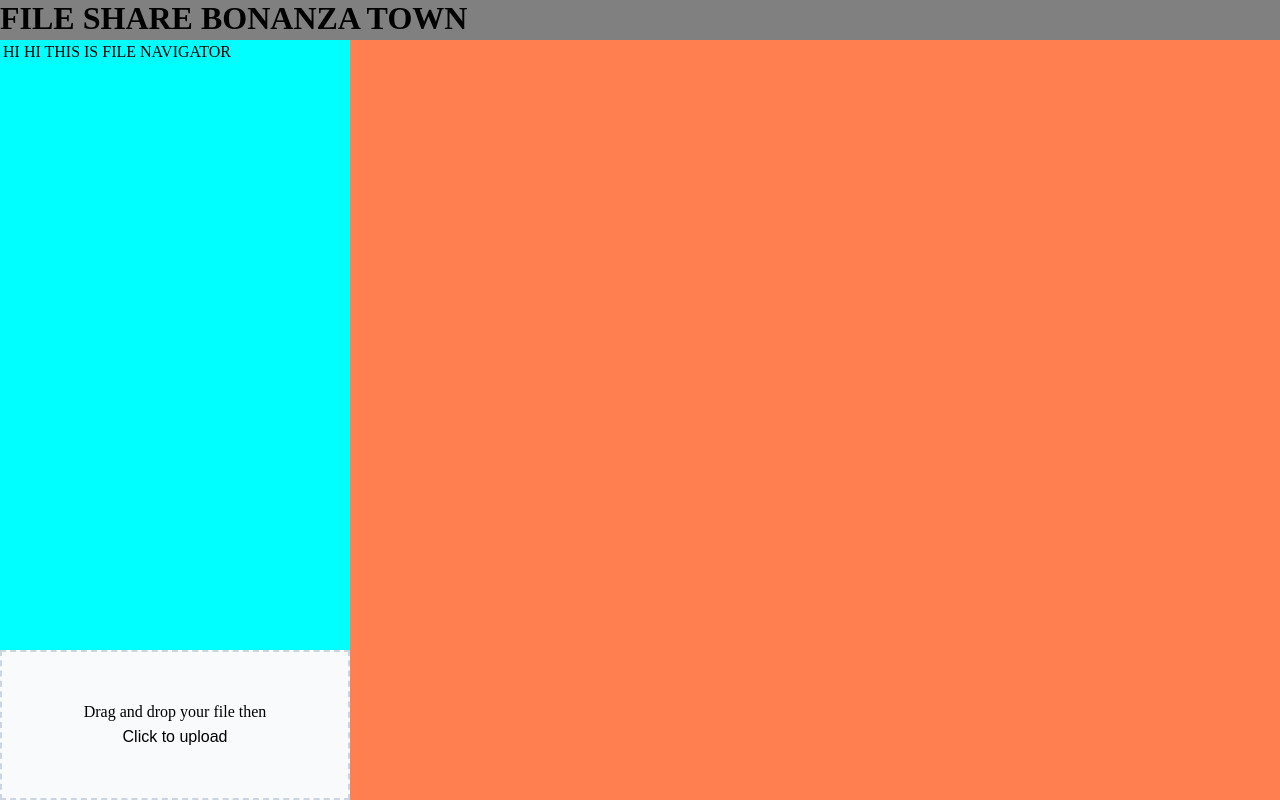
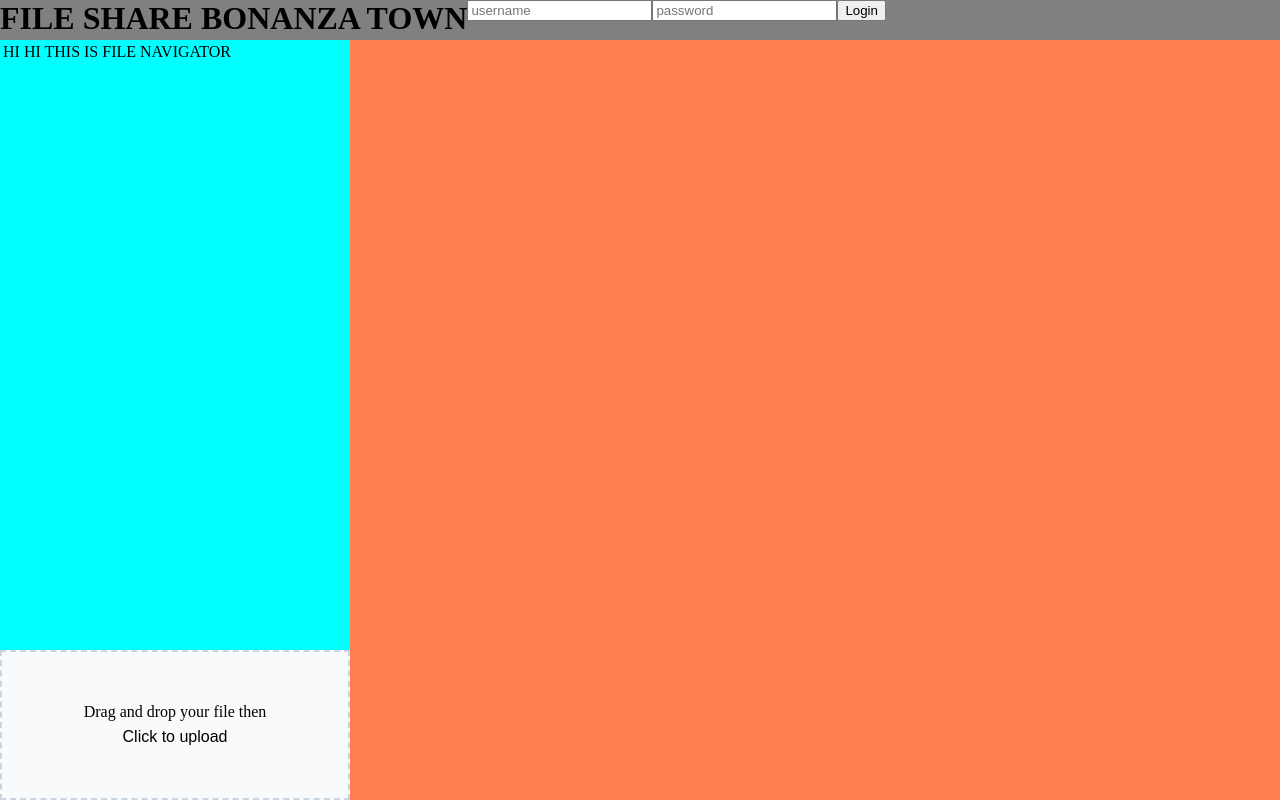
Before and after one commit to Ronagens/bonanza-town, a React app: page / in a window 1280 px wide. Built offline with nearby package versions, Linux system fonts and the light colour scheme; no server answers.

Commit message:
Before I start trying to convert things to redux

```diff
--- /dev/null
+++ b/client/components/HeaderNavBar.jsx
@@ -0,0 +1,23 @@
+import React, { useEffect, useState } from 'react';
+
+
+const HeaderNavBar = (props) => {
+
+
+  return(
+    <div className='header-nav-bar'>
+      <header>
+        <h1>FILE SHARE BONANZA TOWN</h1>
+      </header>
+      <div className='user-info'>
+        <form id="login-form" onSubmit={(e) => { e.preventDefault(); console.log(e.target[0].value) }}>
+          <input type="text" id="login-username" placeholder="username"/>
+          <input type="text" id="login-password" placeholder="password"/>
+          <button type="submit">Login</button>
+        </form>
+      </div>
+    </div>
+  );
+};
+
+export default HeaderNavBar;
--- a/client/containers/MainContainer.jsx
+++ b/client/containers/MainContainer.jsx
@@ -10,11 +10,12 @@
  */
 
 import React, { useEffect, useState } from 'react';
-// import { useSelector, useDispatch } from 'react-redux';
-// import { counter } from '../reducers/generalReducers.js';
+import { useSelector, useDispatch } from 'react-redux';
+import { counter } from '../reducers/generalReducers.js';
 
 import FileNavigator from '../components/FileNavigator.jsx';
 import DragDropFile from '../components/DragDropFile.jsx';
+import HeaderNavBar from '../components/HeaderNavBar.jsx';
 
 const MainContainer = () => {
 
@@ -70,11 +71,7 @@ const MainContainer = () => {
 
   return(
     <div className="container-main">
-      <div className="header-nav-bar">
-        <header>
-          <h1>FILE SHARE BONANZA TOWN</h1>
-        </header>
-      </div>
+      <HeaderNavBar />
       <div className="file-navigator">
         <FileNavigator files={files} deleteFile={deleteFile} downloadFile={downloadFile} />
       </div>
--- a/client/reducers/generalReducers.js
+++ b/client/reducers/generalReducers.js
@@ -13,16 +13,14 @@ import { createSlice } from '@reduxjs/toolkit';
 
 // example
 const initialState = {
-  count: 0,
+  files: [],
 };
 
 export const generalReducers = createSlice({
-  name: 'count',
+  name: 'general',
   initialState,
   reducers: {
-    counter: (state) => {
-      state.count++;
-    }
+
   },
 });
 
--- a/client/stylesheets/styles.css
+++ b/client/stylesheets/styles.css
@@ -79,6 +79,7 @@ p {
   grid-column-start: 1;
   grid-column-end: 3;
   grid-row-start: 1;
+  display: inline-flex;
   background-color: grey;
 }
 
```
